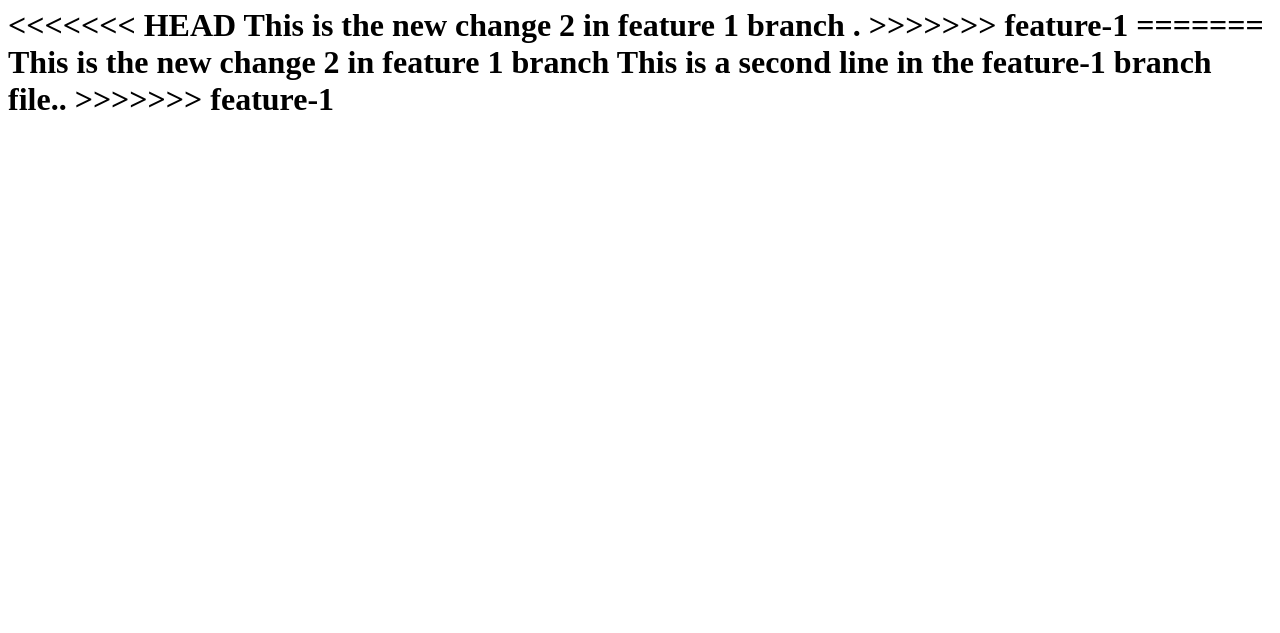
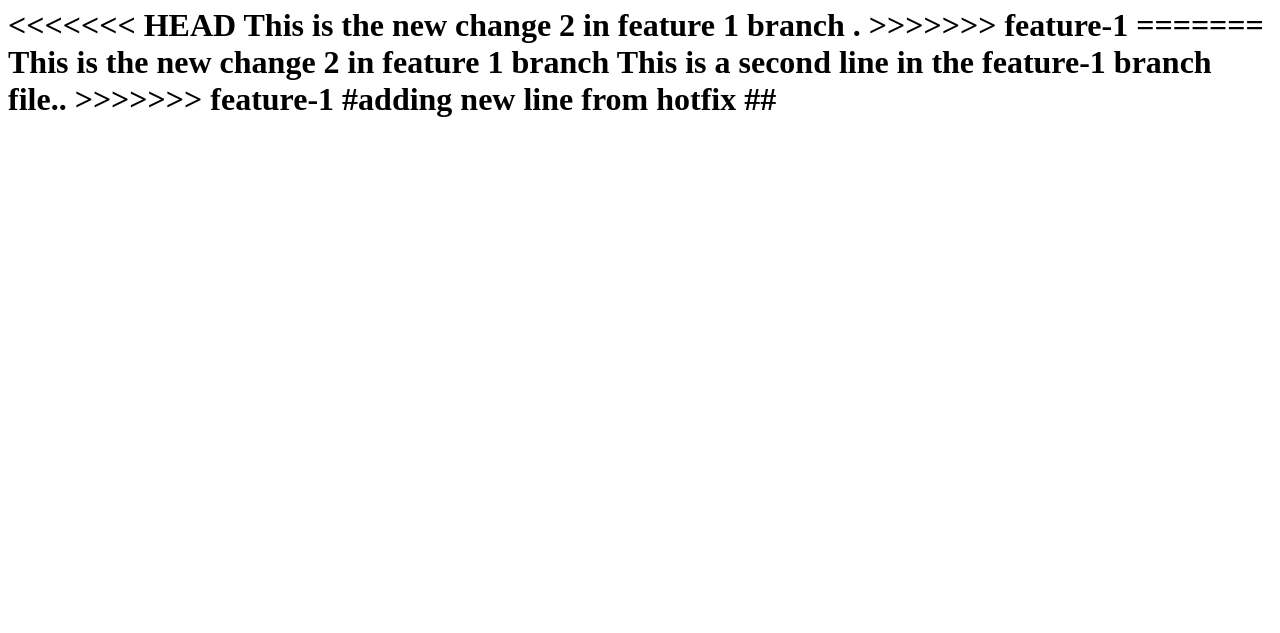
Before and after one commit to Chandoojk/git_branch, a plain HTML site: page feature1.html in a window 1280 px wide. Shown: the part 167-800 px from the top of the page. Drawn offline with Linux system fonts and the light colour scheme.

Commit message:
new hotfix lines added

```diff
--- a/feature1.html
+++ b/feature1.html
@@ -31,3 +31,5 @@ This is the new change 2 in feature 1 branch .
 This is the new change 2 in feature 1 branch
 This is a second line in the feature-1 branch file..
 >>>>>>> feature-1
+
+#adding new line from hotfix ##
```
Also changed, not shown: feature2.html (+2 -0 lines).
